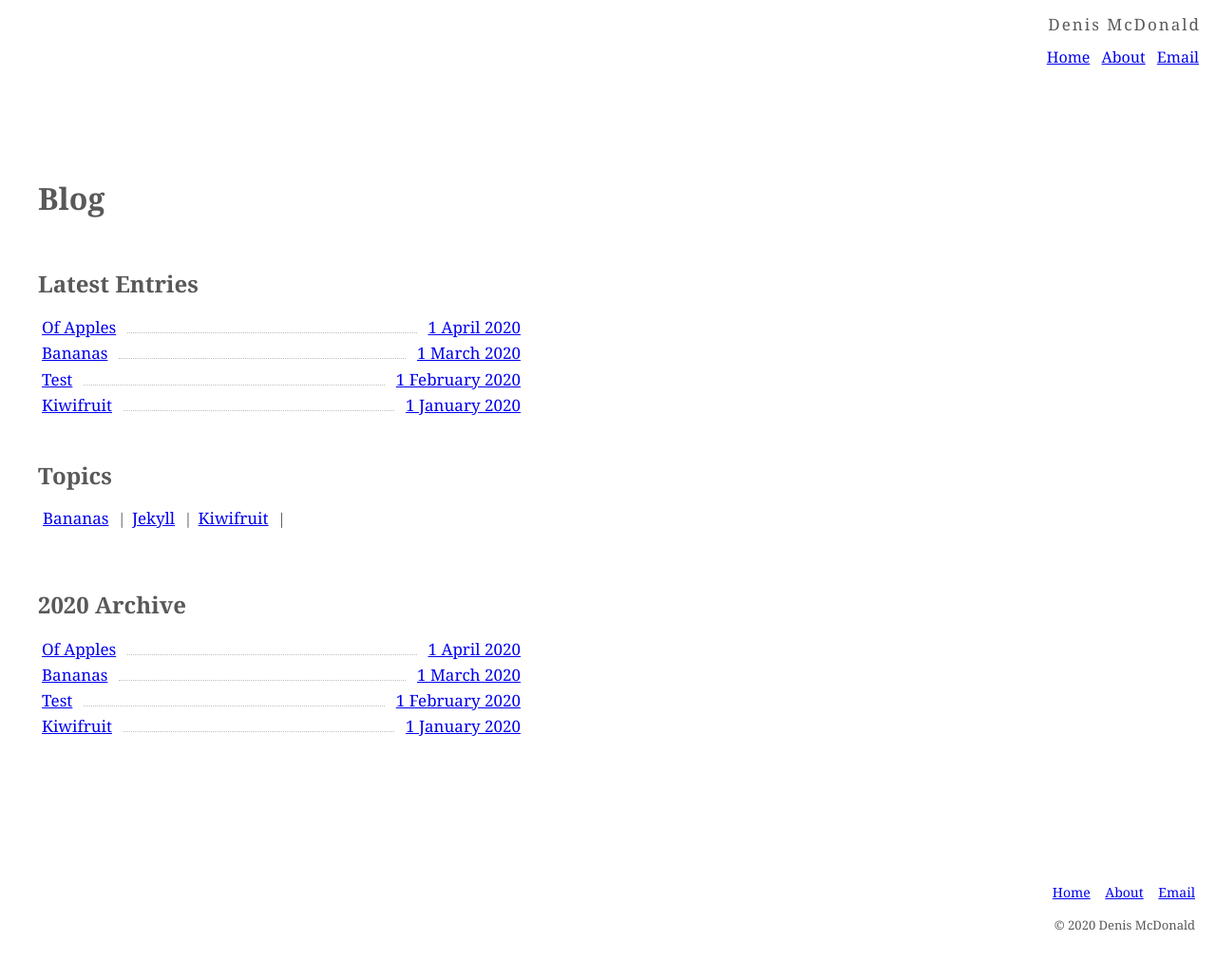
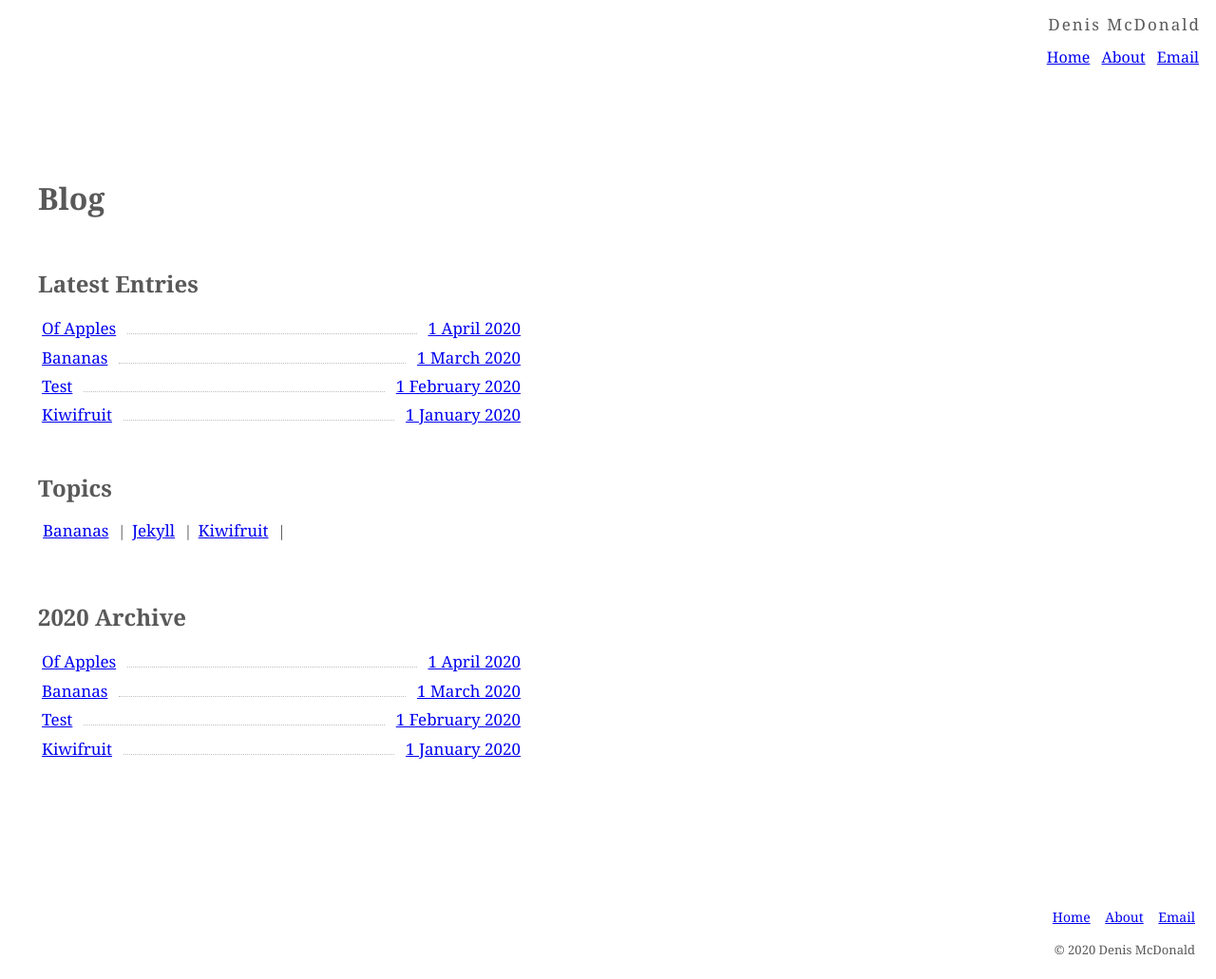
Before and after one commit to denismcdonald/blog, a Jekyll site: the page built from index.md, in a window 1280 px wide. Shown: the whole page at 95% size. Built offline with Jekyll 4.4.1, drawn with Linux system fonts in a browser that asks for light colours; before the commit the page ends 1005 px from its top, so only the background shows below that.

Commit message:
Minor line height nudge

```diff
--- a/_sass/main.scss
+++ b/_sass/main.scss
@@ -114,7 +114,7 @@ a span {
 }
 
 .archive-list p {
-    line-height: 2rem;
+    line-height: 1.9rem;
     margin: 0 4px;
 }
 
@@ -430,9 +430,9 @@ Breakpoint 1 (Dispense with critical mobile styles)
 
 @media (min-width: 540px) {
 
-    .archive-list p {
-        line-height: 1.7rem;
-    }
+    // .archive-list p {
+    //     line-height: 2rem;
+    // }
 
     aside {
         margin: 1rem 0.25rem -4rem 0;
```
Also changed, not shown: 2 other files.
